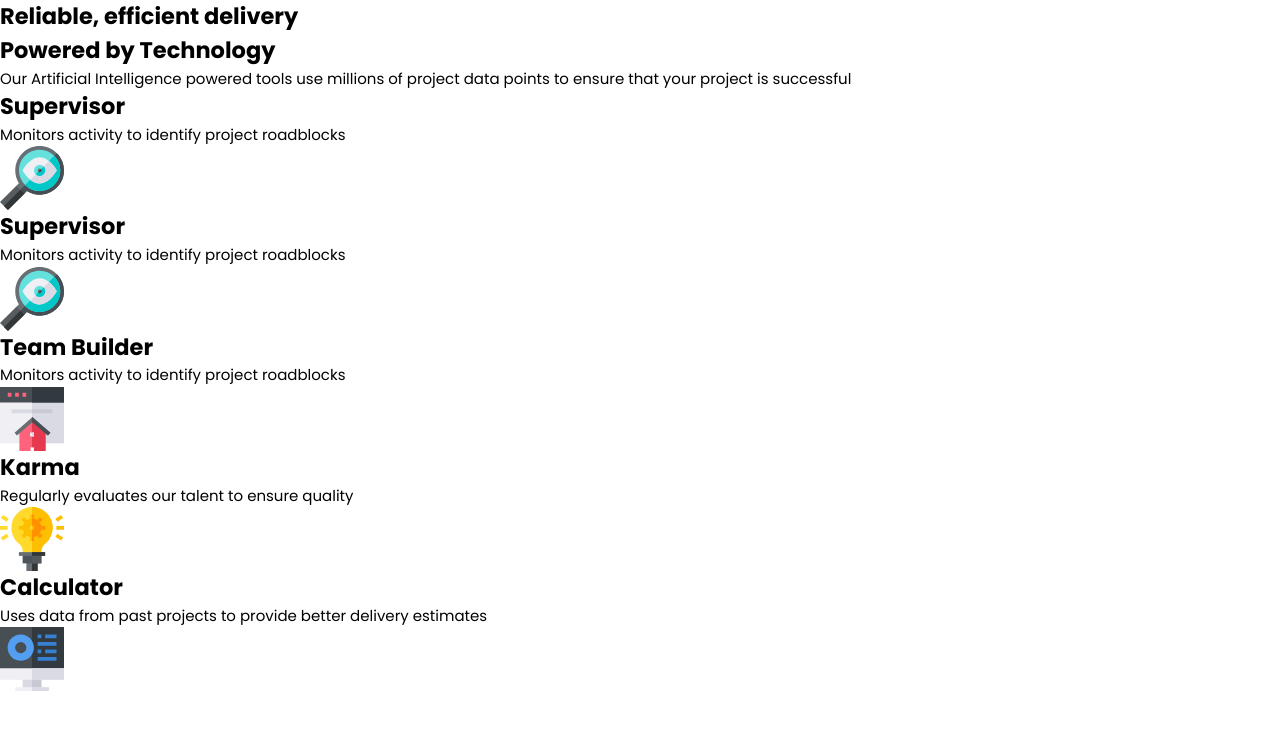
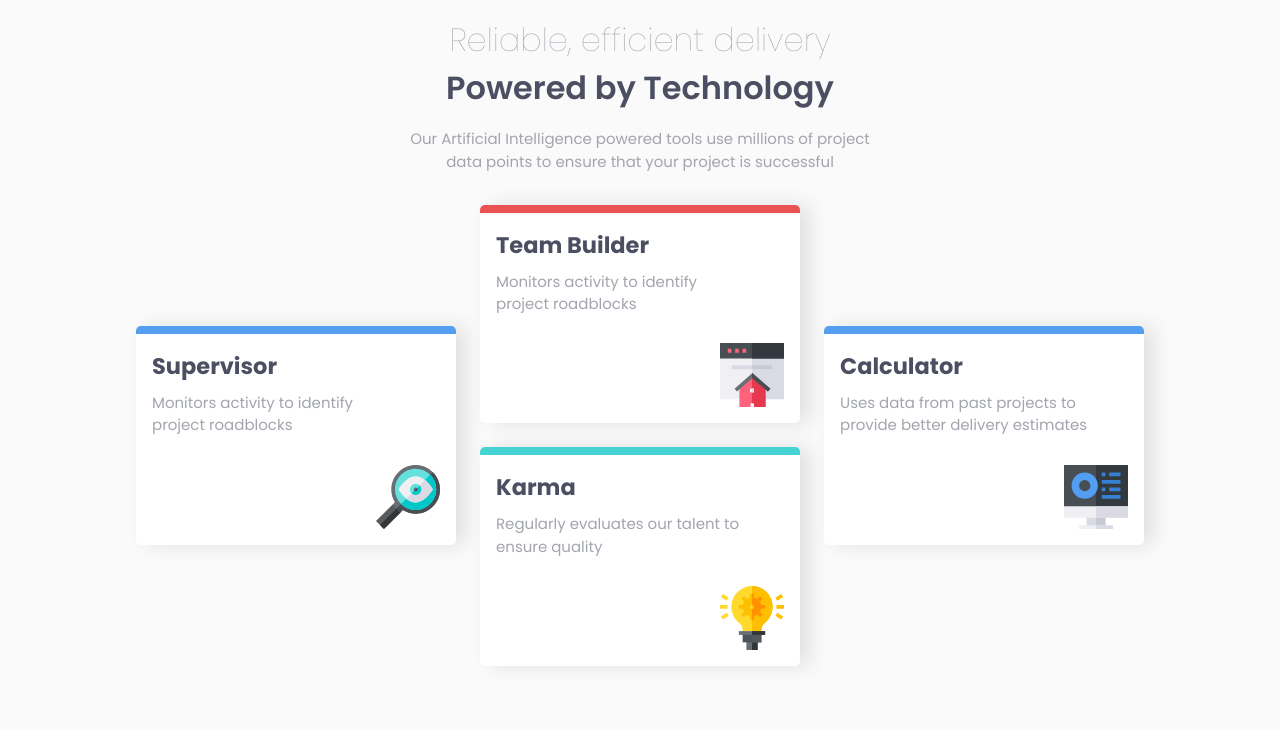
Before and after one commit to Sifanfiseha/four-card-feature-section-master, a plain HTML site: page index.html in a window 1280 px wide. Drawn offline with Linux system fonts and the light colour scheme.

Commit message:
finalized

```diff
--- a/index.html
+++ b/index.html
@@ -22,17 +22,24 @@
     </head>
     <body>
         <main>
+            <section class="section-discription">
                 <h2 class="t1">Reliable, efficient delivery</h2>
                 <h2 class="t2">Powered by Technology</h2>
                 <p>
                     Our Artificial Intelligence powered tools use millions of
-                project data points to ensure that your project is successful
+                    project data points to ensure that your project is
+                    successful
                 </p>
+            </section>
+            <section class="section-card">
                 <div class="cards">
-                <div class="card">
+                    <!-- card 1 -->
+                    <div class="card card1">
                         <div class="content">
                             <h2>Supervisor</h2>
-                        <p>Monitors activity to identify project roadblocks</p>
+                            <p>
+                                Monitors activity to identify project roadblocks
+                            </p>
                         </div>
                         <div class="img">
                             <img
@@ -41,24 +48,15 @@
                             />
                         </div>
                     </div>
-                <!-- card 1 -->
-                <div class="card">
-                    <div class="content">
-                        <h2>Supervisor</h2>
-                        <p>Monitors activity to identify project roadblocks</p>
-                    </div>
-                    <div class="img">
-                        <img
-                            src="images/icon-supervisor.svg"
-                            alt="supervisionor icon"
-                        />
-                    </div>
-                </div>
+                    <div class="md">
                         <!-- card 2 -->
-                <div class="card">
+                        <div class="card card2">
                             <div class="content">
                                 <h2>Team Builder</h2>
-                        <p>Monitors activity to identify project roadblocks</p>
+                                <p>
+                                    Monitors activity to identify project
+                                    roadblocks
+                                </p>
                             </div>
                             <div class="img">
                                 <img
@@ -68,10 +66,13 @@
                             </div>
                         </div>
                         <!-- card 3 -->
-                <div class="card">
+                        <div class="card card3">
                             <div class="content">
                                 <h2>Karma</h2>
-                        <p>Regularly evaluates our talent to ensure quality</p>
+                                <p>
+                                    Regularly evaluates our talent to ensure
+                                    quality
+                                </p>
                             </div>
                             <div class="img">
                                 <img
@@ -80,8 +81,9 @@
                                 />
                             </div>
                         </div>
+                    </div>
                     <!-- card 4 -->
-                <div class="card">
+                    <div class="card card4">
                         <div class="content">
                             <h2>Calculator</h2>
                             <p>
@@ -97,6 +99,7 @@
                         </div>
                     </div>
                 </div>
+            </section>
         </main>
     </body>
 </html>
--- a/style/style.css
+++ b/style/style.css
@@ -78,5 +78,95 @@ h6 {
 */
 body {
     font-size: 15px;
-    font-family: "Poppins", serif;
+    font-family: "Poppins", sans-serif;
+    background-color: var(--Very-Light-Gray);
+    color: var(--Very-Dark-Blue);
 }
+section {
+    padding: 1rem;
+}
+.cards {
+    display: flex;
+    flex-direction: column;
+    gap: 1.5rem;
+}
+.card {
+    background-color: #fff;
+    box-shadow: 10px 0px 20px rgb(0, 0, 0, 0.1);
+    border-radius: 5px;
+    padding: 1rem;
+    width: 320px;
+    display: flex;
+    flex-direction: column;
+    gap: 1.725rem;
+}
+.section-card {
+    display: flex;
+    align-items: center;
+    justify-content: center;
+}
+.card1 {
+    border-top: 8px solid var(--Blue);
+}
+.card2 {
+    border-top: 8px solid var(--Red);
+}
+.card3 {
+    border-top: 8px solid var(--Cyan);
+}
+.card4 {
+    border-top: 8px solid var(--Blue);
+}
+.img {
+    display: flex;
+    justify-content: flex-end;
+}
+.content {
+    display: flex;
+    flex-direction: column;
+    gap: 0.5rem;
+}
+.content p {
+    color: var(--Grayish-Blue);
+}
+.md {
+    display: flex;
+    display: flex;
+    flex-direction: column;
+    gap: 1.5rem;
+}
+
+.section-discription {
+    /* text-align: center; */
+    display: flex;
+    flex-direction: column;
+    align-items: center;
+    justify-content: center;
+}
+.t1 {
+    font-size: 1.8rem;
+    font-weight: 100;
+    color: var(--Grayish-Blue);
+}
+.t2 {
+    font-size: 1.8rem;
+    font-weight: 600;
+}
+.section-discription p {
+    color: var(--Grayish-Blue);
+    margin-top: 1rem;
+    width: 470px;
+    text-align: center;
+}
+@media (min-width: 600px) {
+    .cards {
+        flex-direction: row;
+        align-items: center;
+        justify-content: space-between;
+        gap: 1.5rem;
+    }
+    .t1,
+    .t2 {
+        font-size: 2rem;
+    }
+}
```
Lines whose indentation alone changed are shown as unchanged.
